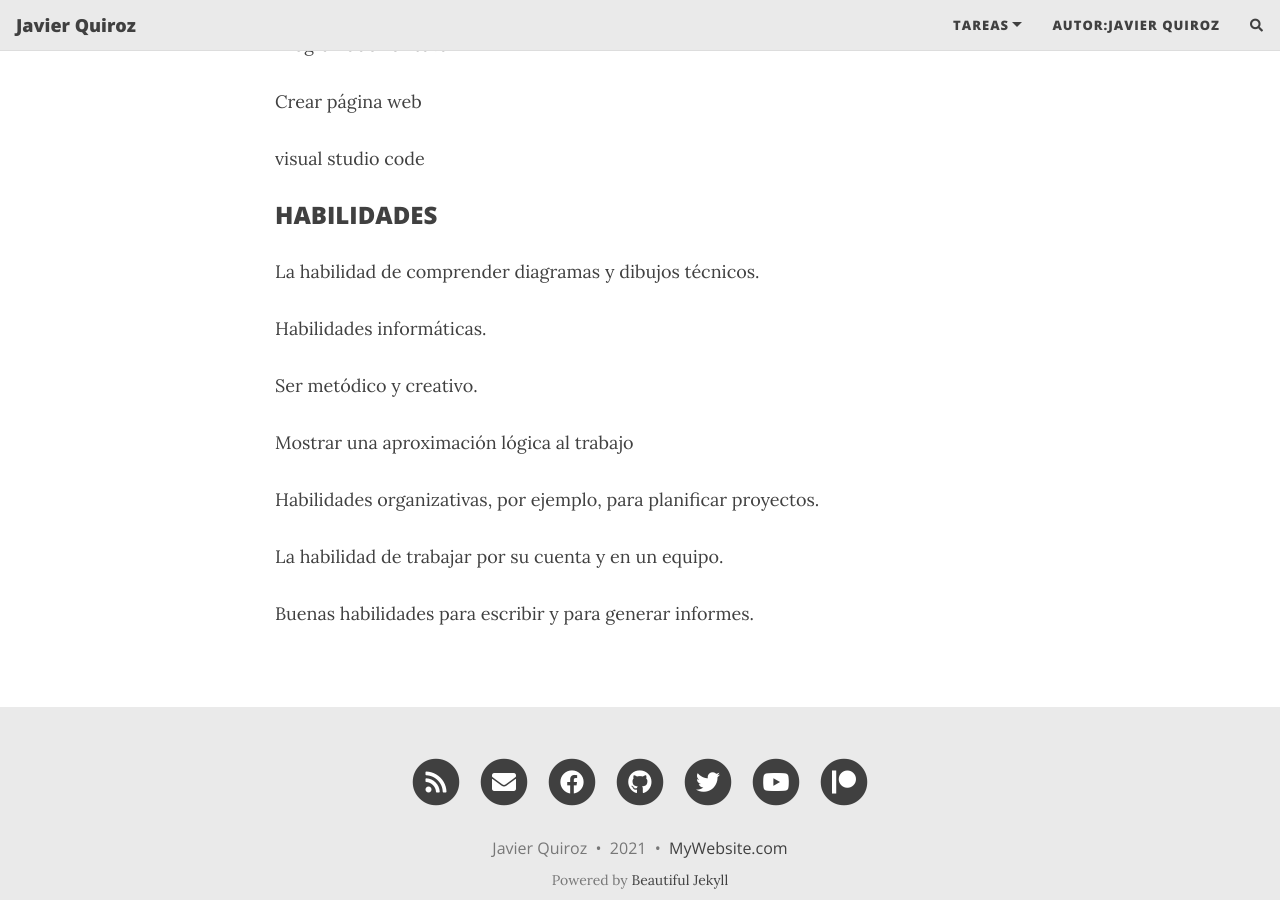
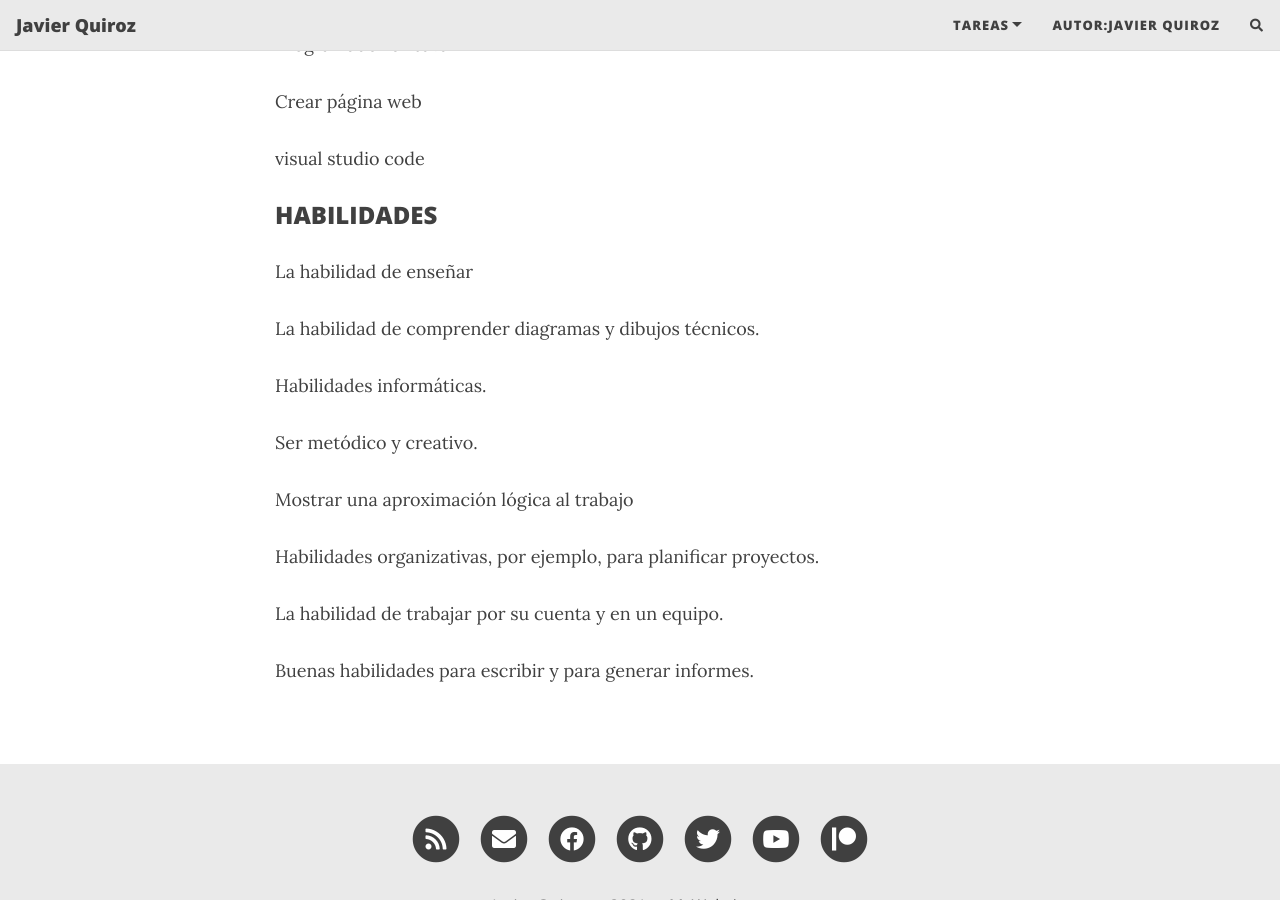
Before and after one commit to Javiz10/Javiz10, a Jekyll site: the page built from _posts/2020-02-26-flake-it-till-you-make-it.md, in a window 1280 px wide and 900 px high, scrolled down 2162 px. Built offline with Jekyll 4.4.1, drawn with Linux system fonts in a browser that asks for light colours; nearby versions of some CDN libraries; comment, search, counter and statistics services are not loaded.

Commit message:
Update 2020-02-26-flake-it-till-you-make-it.md

```diff
--- a/_posts/2020-02-26-flake-it-till-you-make-it.md
+++ b/_posts/2020-02-26-flake-it-till-you-make-it.md
@@ -72,6 +72,8 @@ visual studio code
 
 ### HABILIDADES
 
+La habilidad de enseñar
+
 La habilidad de comprender diagramas y dibujos técnicos.
 
 Habilidades informáticas.
```
